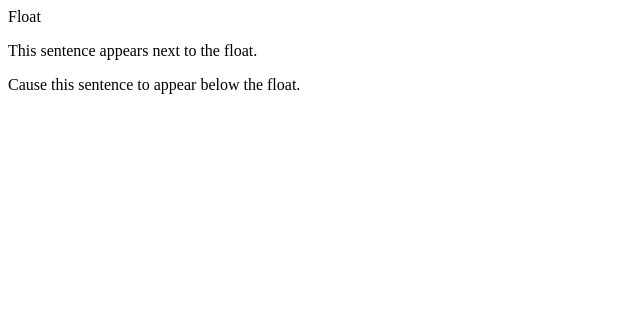
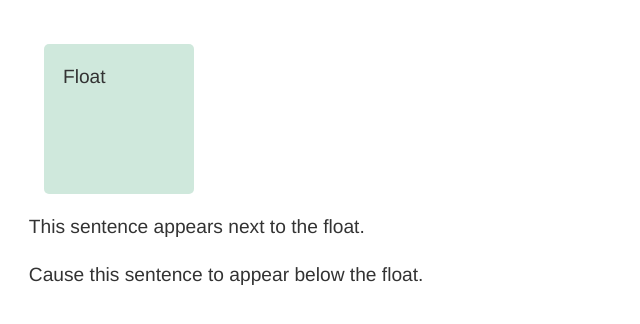
Before and after one commit to Gitthuma/float-two, a plain HTML site: page index.html in a window 1280 px wide. Shown: the whole page, without its empty margins (0-640 px from the left). Drawn offline with Linux system fonts and the light colour scheme.

Commit message:
Added style.css with Float Two starter code and linked it to index.html

```diff
--- /dev/null
+++ b/css/style.css
@@ -0,0 +1,27 @@
+body {
+  background-color: #fff;
+  color: #333;
+  font: 1.2em / 1.5 Helvetica Neue, Helvetica, Arial, sans-serif;
+  padding: 1em;
+  margin: 0;
+}
+* {
+  box-sizing: border-box;
+}
+.box {
+  width: 500px;
+  padding: 0.5em;
+}
+.float {
+  margin: 15px;
+  width: 150px;
+  height: 150px;
+  border-radius: 5px;
+  background-color: rgb(207, 232, 220);
+  padding: 1em;
+}
+.float {
+}
+
+.below {
+}
--- a/index.html
+++ b/index.html
@@ -5,6 +5,7 @@
     <meta http-equiv="X-UA-Compatible" content="IE=edge">
     <meta name="viewport" content="width=device-width, initial-scale=1.0">
     <title>Float Two</title>
+    <link rel="stylesheet" href="css/style.css">
 </head>
 <body>
     <div class="box">
```
